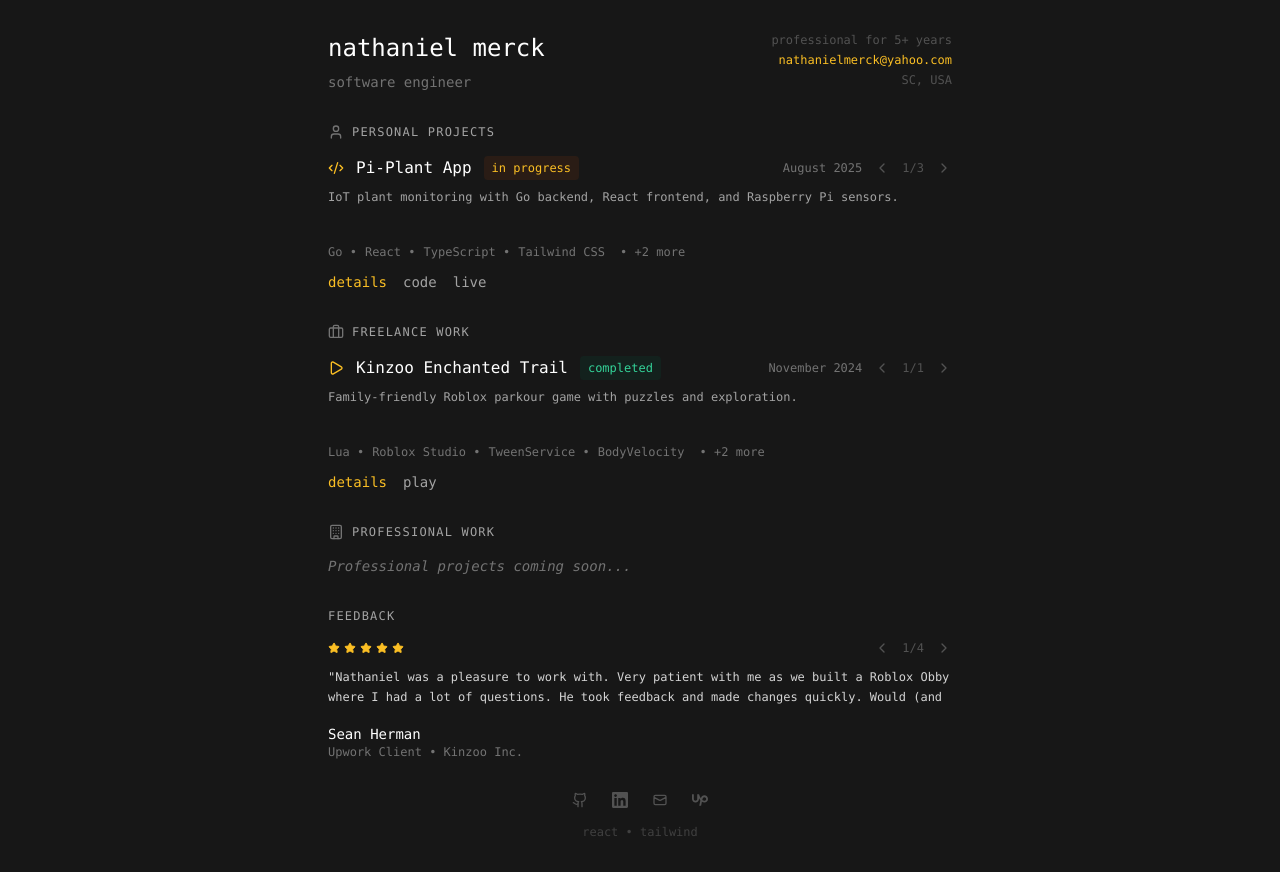
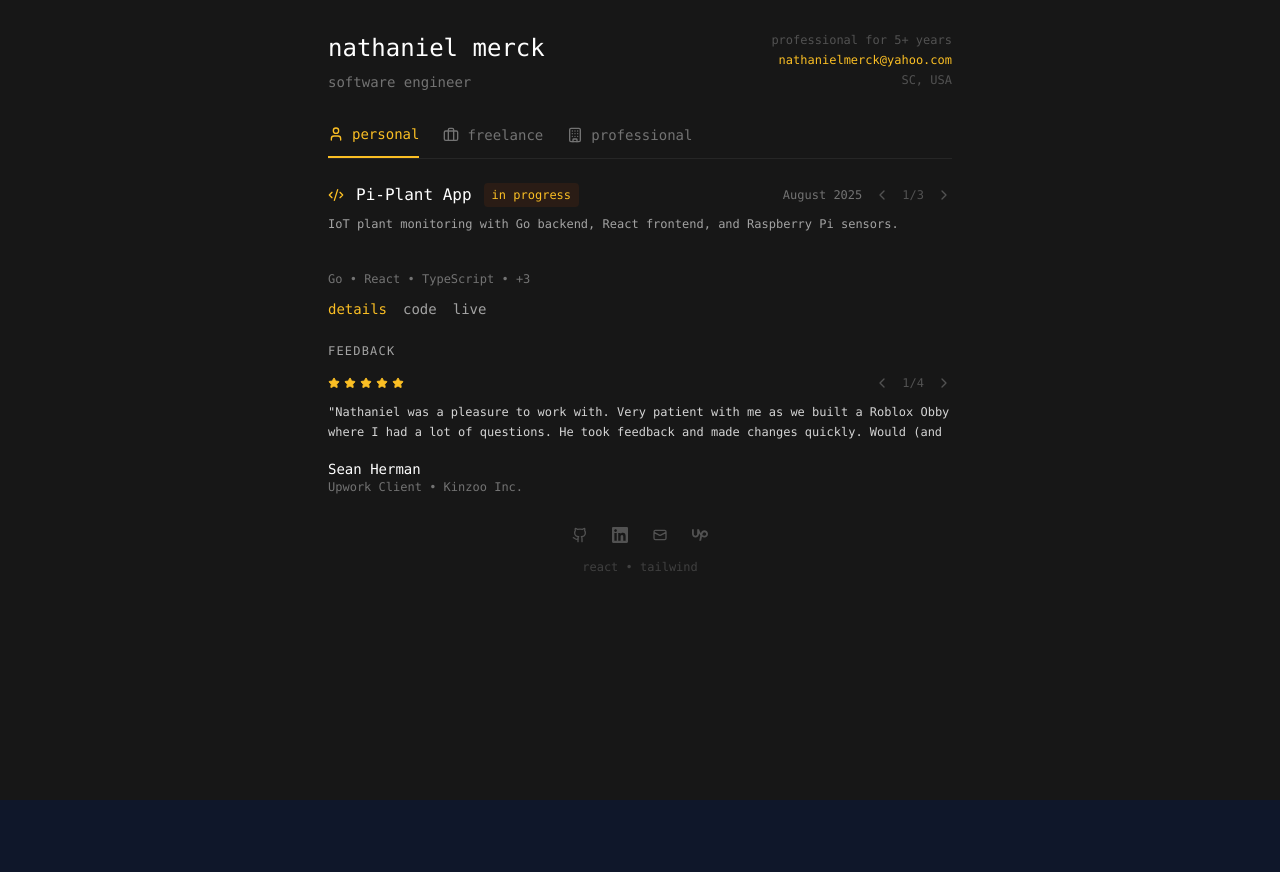
Before and after one commit to nmerck1/my-portfolio, a React (Vite) app: page / in a window 1280 px wide. After the commit the page ends 800 px from the top, so only its background shows below. Built offline with nearby package versions, Linux system fonts and the light colour scheme.

Commit message:
added tabs for cleaner view of each category

```diff
--- a/src/App.tsx
+++ b/src/App.tsx
@@ -40,6 +40,7 @@
 }
 
 const MinimalPortfolio = () => {
+  const [activeTab, setActiveTab] = useState<ProjectCategory>('personal');
   const [currentPersonalIndex, setCurrentPersonalIndex] = useState(0);
   const [currentFreelanceIndex, setCurrentFreelanceIndex] = useState(0);
   const [currentProfessionalIndex, setCurrentProfessionalIndex] = useState(0);
@@ -381,14 +382,14 @@
             </p>
           </div>
 
-          <div className="text-xs text-neutral-500 space-x-2">
-            {currentProject.technologies.slice(0, 4).map((tech, i) => (
+          <div className="text-xs text-neutral-500">
+            {currentProject.technologies.slice(0, 3).map((tech, i) => (
               <span key={tech}>
-                {tech}{i < Math.min(currentProject.technologies.length, 4) - 1 ? ' •' : ''}
+                {tech}{i < Math.min(currentProject.technologies.length, 3) - 1 ? ' • ' : ''}
               </span>
             ))}
-            {currentProject.technologies.length > 4 && (
-              <span> • +{currentProject.technologies.length - 4} more</span>
+            {currentProject.technologies.length > 3 && (
+              <span> • +{currentProject.technologies.length - 3}</span>
             )}
           </div>
 
@@ -458,42 +459,55 @@
 
       {/* Main Content */}
       <main className="max-w-2xl mx-auto px-6">
-        {/* Personal Projects */}
-        <section className="mb-8">
-          <div className="flex items-center gap-2 mb-4">
-            <div className="text-neutral-500">
+        {/* Work Tabs */}
+        <section className="mb-6">
+          <div className="flex items-center gap-6 mb-6 border-b border-neutral-800">
+            <button
+              onClick={() => setActiveTab('personal')}
+              className={`flex items-center gap-2 pb-3 text-sm transition-colors ${
+                activeTab === 'personal'
+                  ? 'text-amber-400 border-b-2 border-amber-400'
+                  : 'text-neutral-500 hover:text-neutral-300'
+              }`}
+            >
               <User className="w-4 h-4" />
-            </div>
-            <h2 className="text-neutral-400 text-xs uppercase tracking-widest">personal projects</h2>
+              personal
+            </button>
+            <button
+              onClick={() => setActiveTab('freelance')}
+              className={`flex items-center gap-2 pb-3 text-sm transition-colors ${
+                activeTab === 'freelance'
+                  ? 'text-amber-400 border-b-2 border-amber-400'
+                  : 'text-neutral-500 hover:text-neutral-300'
+              }`}
+            >
+              <Briefcase className="w-4 h-4" />
+              freelance
+            </button>
+            <button
+              onClick={() => setActiveTab('professional')}
+              className={`flex items-center gap-2 pb-3 text-sm transition-colors ${
+                activeTab === 'professional'
+                  ? 'text-amber-400 border-b-2 border-amber-400'
+                  : 'text-neutral-500 hover:text-neutral-300'
+              }`}
+            >
+              <Building className="w-4 h-4" />
+              professional
+            </button>
           </div>
-          {renderProjectCarousel('personal')}
-        </section>
 
-        {/* Freelance Work */}
-        <section className="mb-8">
-          <div className="flex items-center gap-2 mb-4">
-            <div className="text-neutral-500">
-              <Briefcase className="w-4 h-4" />
-            </div>
-            <h2 className="text-neutral-400 text-xs uppercase tracking-widest">freelance work</h2>
-          </div>
-          {renderProjectCarousel('freelance')}
-        </section>
-
-        {/* Professional Work */}
-        <section className="mb-8">
-          <div className="flex items-center gap-2 mb-4">
-            <div className="text-neutral-500">
-              <Building className="w-4 h-4" />
-            </div>
-            <h2 className="text-neutral-400 text-xs uppercase tracking-widest">professional work</h2>
-          </div>
-          {professionalProjects.length > 0 ? (
-            renderProjectCarousel('professional')
-          ) : (
-            <div className="text-neutral-500 text-sm italic">
-              Professional projects coming soon...
-            </div>
+          {/* Active Tab Content */}
+          {activeTab === 'personal' && personalProjects.length > 0 && renderProjectCarousel('personal')}
+          {activeTab === 'freelance' && freelanceProjects.length > 0 && renderProjectCarousel('freelance')}
+          {activeTab === 'professional' && (
+            professionalProjects.length > 0 ? (
+              renderProjectCarousel('professional')
+            ) : (
+              <div className="text-neutral-500 text-sm italic text-center py-8">
+                Professional projects coming soon...
+              </div>
+            )
           )}
         </section>
 
```
